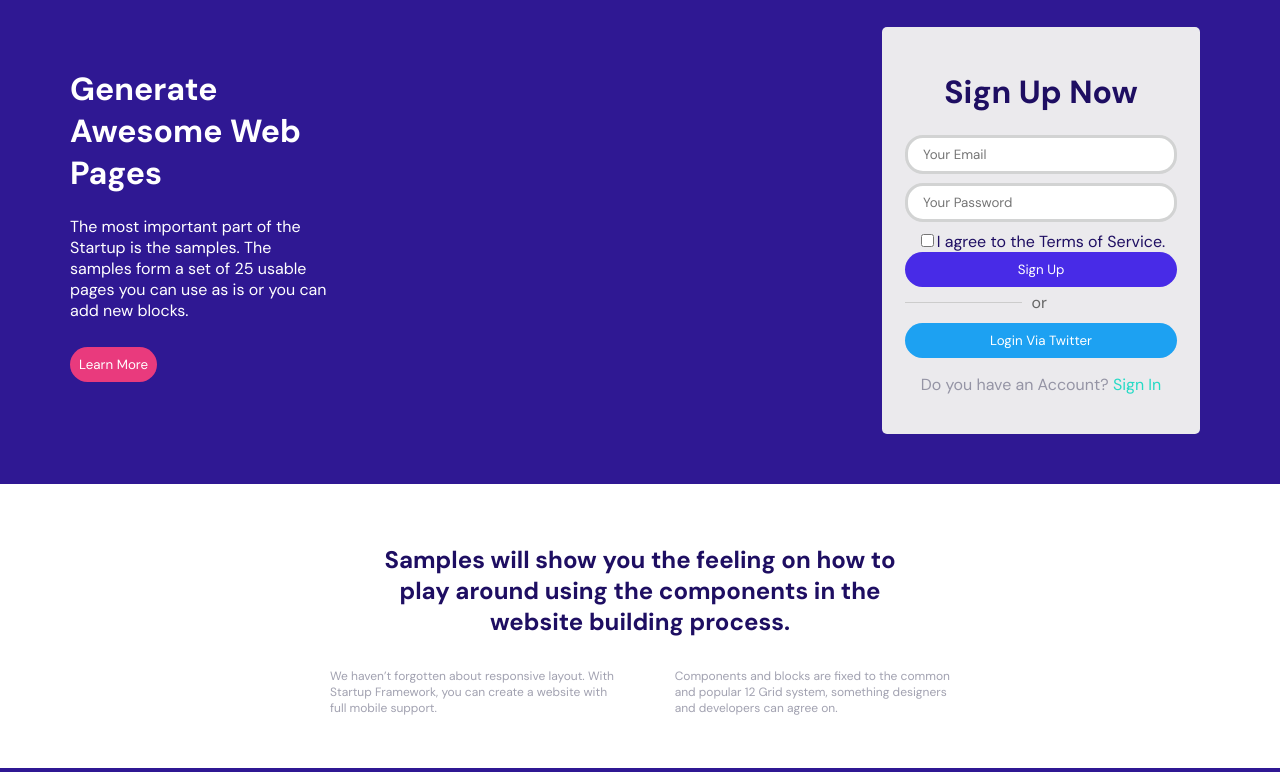
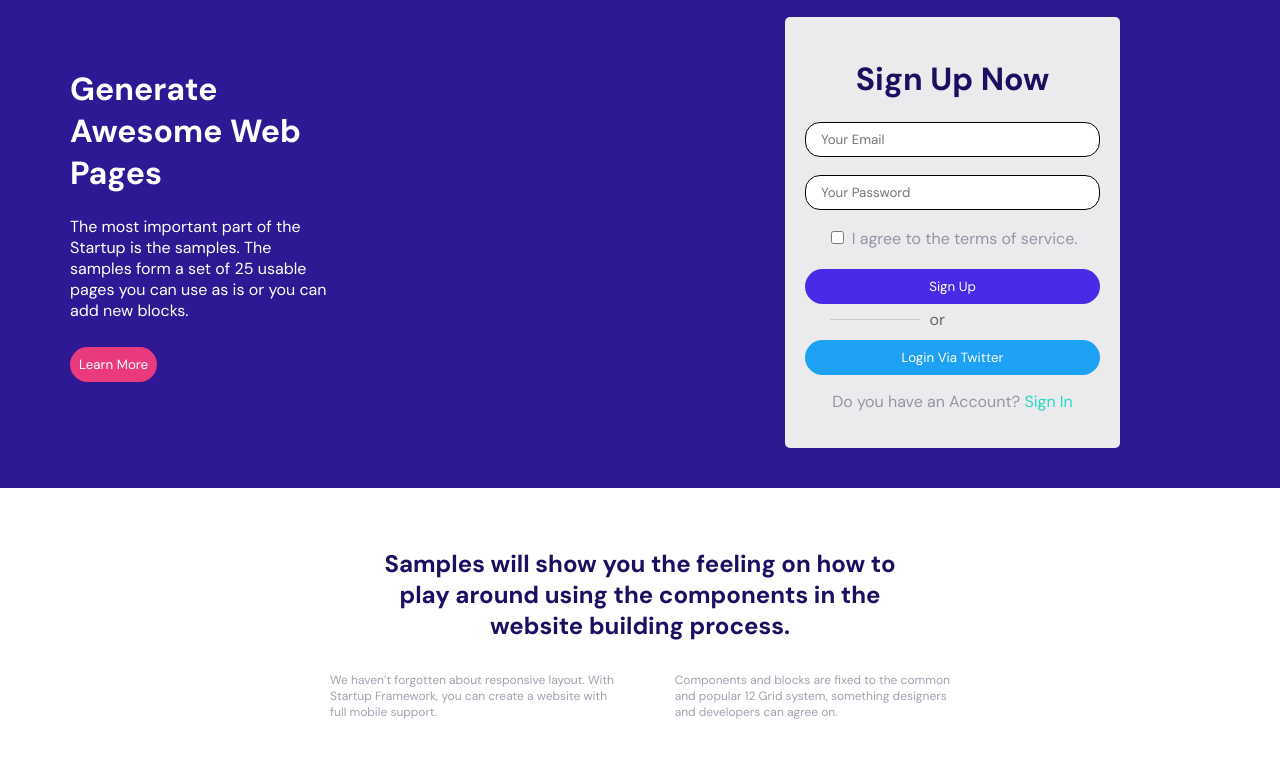
Before and after one commit to Rotimanchase/Html101, a plain HTML site: page index.html in a window 1280 px wide. Shown: the part 80-852 px from the top of the page. Drawn offline with Linux system fonts and the light colour scheme.

Commit message:
new code

```diff
--- a/index.html
+++ b/index.html
@@ -37,15 +37,14 @@
         <div class="hero-right">
             <h1>Sign Up Now</h1>
             <form>
-                    <div class="inp1">
+                <label for="Email" class="form-lab">Email</label>
                 <input type="email" placeholder="  Your Email">
-                    </div>
-                    <div class="inp2">
+                <label for="password" class="form-lab">Password</label>
                 <input type="password" placeholder="  Your Password" id="">
-                    </div>
-                    <div>
-                        <input type="checkbox">I agree to the Terms of Service.
-                    </div>
+                <label for="">
+                    <input type="checkbox" >
+                    <span class="checkbox-text">I agree to the terms of service.</span>
+                </label>
                 <button class="btn-signup" type="submit">Sign Up</button>
                 <div class="orhr">
                     <hr><span>or</span></hr>
--- a/style.css
+++ b/style.css
@@ -73,14 +73,39 @@ html, body{
     background-color: #EBEAED;
     color: #1E0E62;
     border-radius: 5px;
-    padding: 23px;
-    margin: 30px 10px ;
+    padding: 20px;
+    margin: 20px 90px 20px;
+    width: 335px;
+    box-sizing: border-box;
+}
+
+.checkbox-text{
+    color: #15143966;
 }
 
 .acc{
     color: #15143966;
 }
 
+.form-lab{
+    position: absolute;
+    height: 0;
+    width: 0;
+    overflow: hidden;
+    visibility: hidden;
+}
+
+input[type="email"],
+input[type="password"] {
+    width: 100%;
+    display: block;
+    border-radius: 15px;
+    padding: 8px;
+    box-sizing: border-box;
+    margin: 0 0 18px;
+    border: 1px solid;
+    outline: none;
+}
 
 .hero{
     background-color: #2F1893;
@@ -100,6 +125,10 @@ html, body{
     background-color: #482BE7;
 }
 
+.btn-signup{
+    margin-top: 20px;
+}
+
 .btn-twi{
     background-color: #1DA1F2;
 }
@@ -107,7 +136,7 @@ html, body{
 .orhr {
     display: flex;
     align-items: center;
-    margin: 0 0 5px;
+    margin: 0 25px 5px;
     color: #666;
 }
 
@@ -123,13 +152,8 @@ html, body{
 }
 
 
-:placeholder-shown{
-    border-radius: 18px;
-    width: 250px;
-    padding: 8px;
-    margin: 0 0 9px 0;
-    border: solid #d2d3d3;
-}
+
+
 
 .hero-right form p span{
     color: #25DAC5;
@@ -145,6 +169,8 @@ html, body{
     color: #fff;
     cursor: pointer;
 }
+
+
 
 .content{
     border: 100px;
```
Lines whose indentation alone changed are shown as unchanged.
